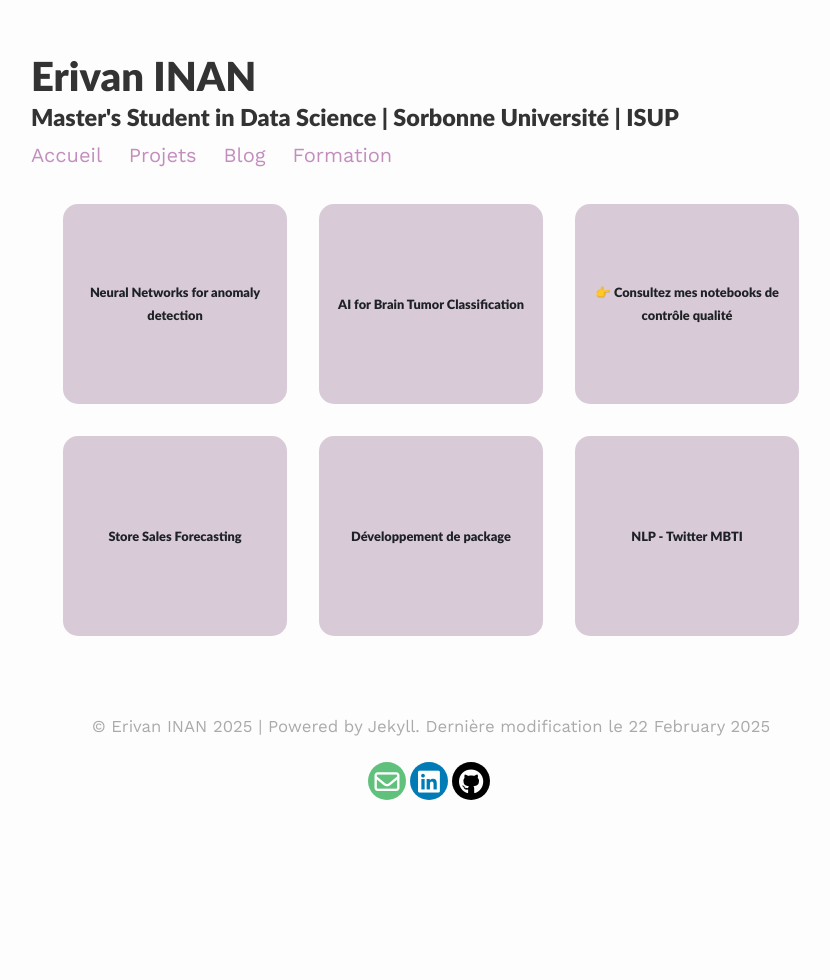
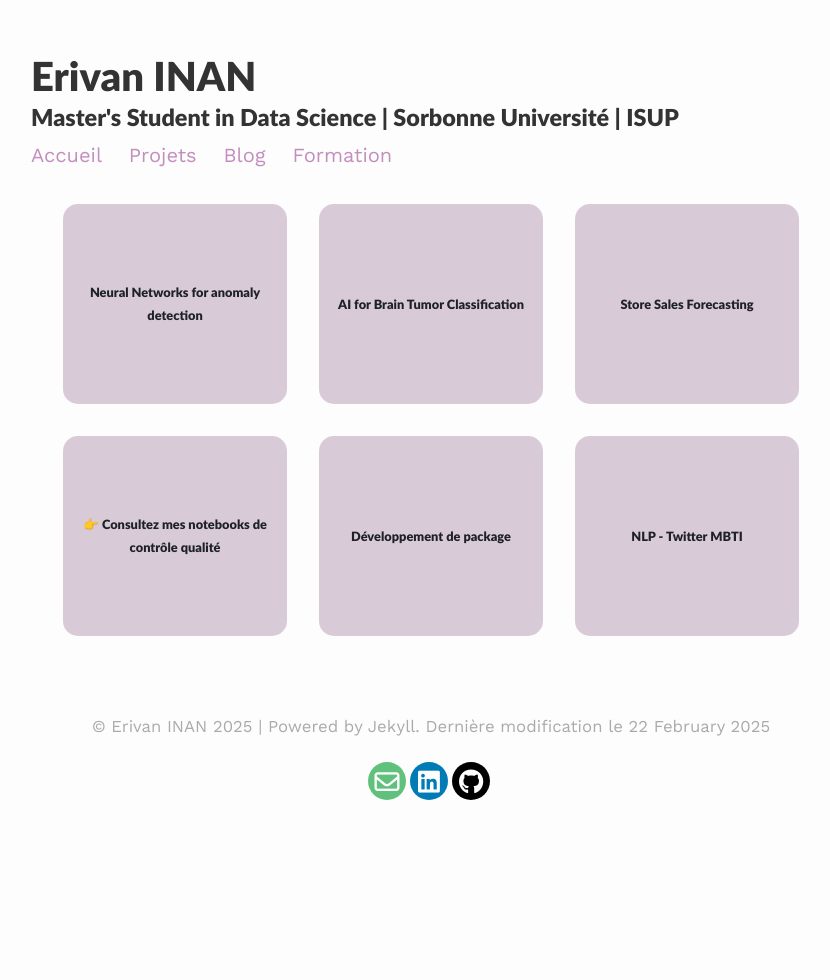
Before and after one commit to erivaninan/erivaninan.github.io, a Jekyll site: the page built from _pages/projects.md, in a window 1280 px wide. Shown: the whole page, without its empty margins (209-1039 px from the left). Built offline with Jekyll 4.4.1, drawn with Linux system fonts in a browser that asks for light colours; part of the change alters nothing that is shown.

```diff
--- a/_config.yml
+++ b/_config.yml
@@ -52,8 +52,8 @@ collections:
     order:
       - NN_anomaly.md
       - brain_tumor.md
+      - store_sales.md
       - controle_qua.md
-      - store_sales.md
       - package_dev.md
       - twitter_mbti.md
   formations:
```
